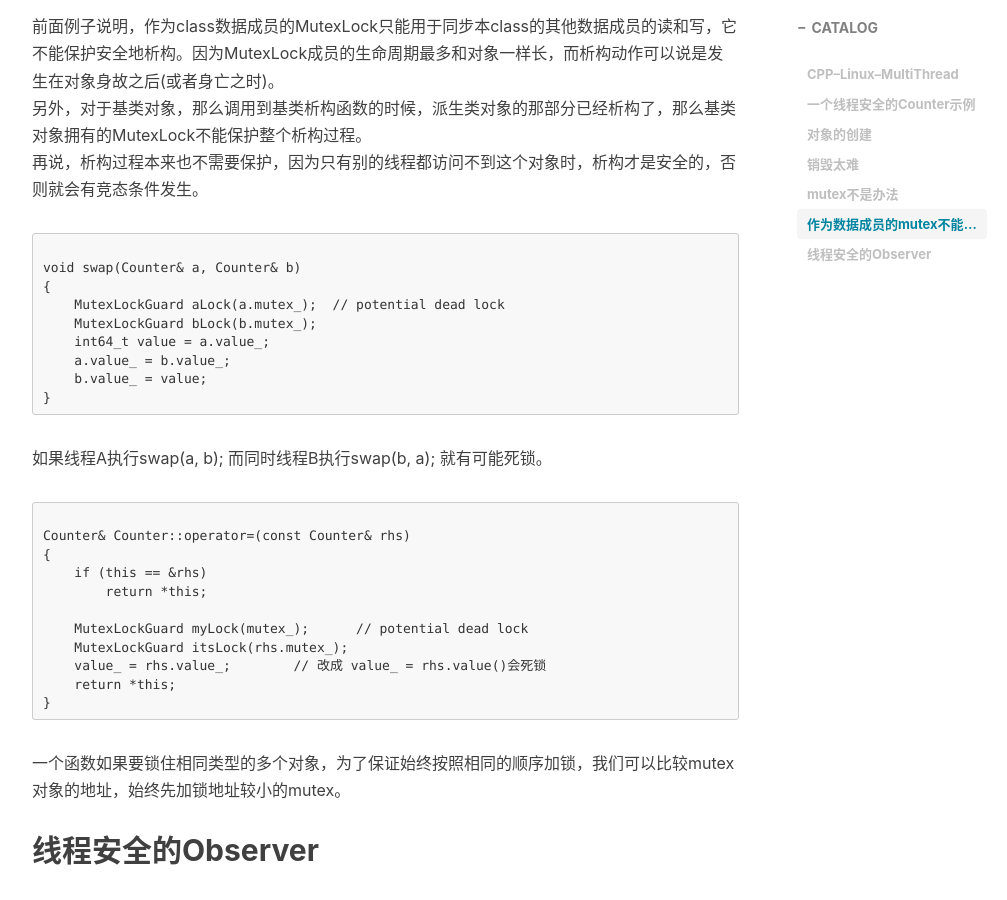
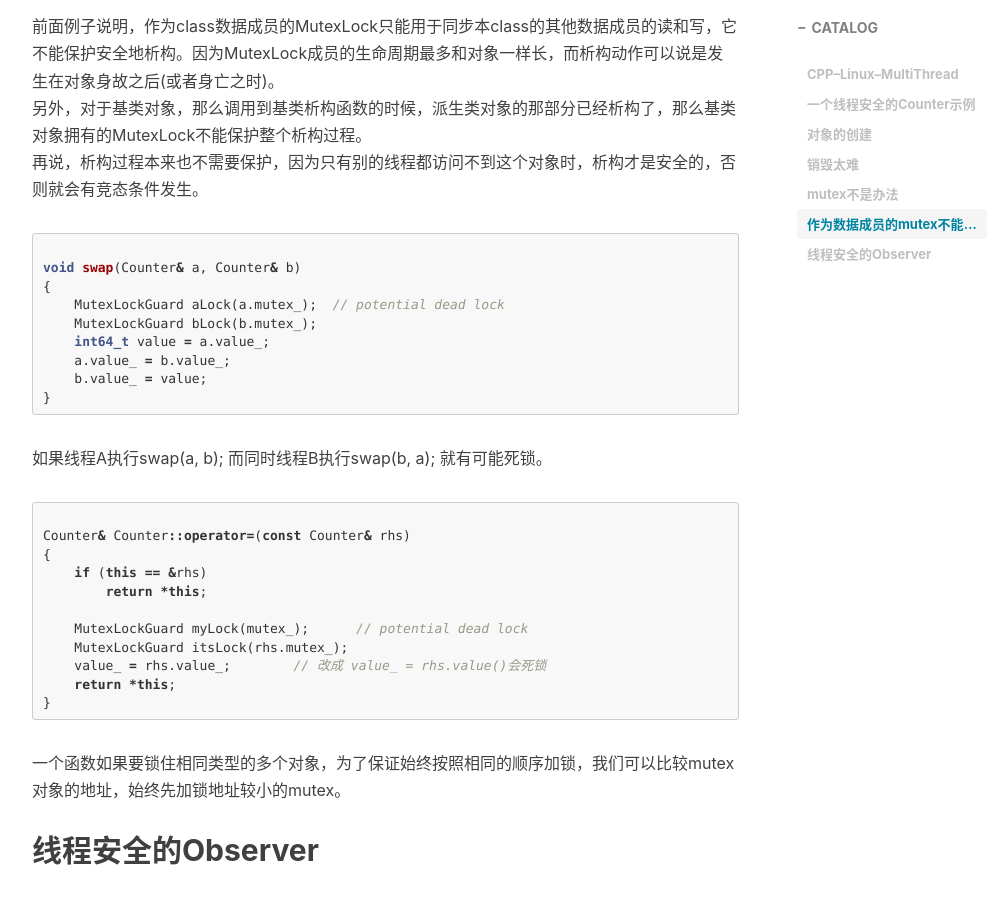
Before and after one commit to AugustineTong/TongBlog, a Jekyll site: the page built from _posts/2018-12-12-CPP--Linux--MultiThread.md, in a window 1280 px wide and 900 px high, scrolled down 3690 px. Shown: the whole window, without its empty margins (233-1240 px from the left). Built offline with Jekyll 4.4.1, drawn with Linux system fonts in a browser that asks for light colours; nearby versions of some CDN libraries; comment, search, counter and statistics services are not loaded; some of the changed text lies outside the part shown.

Commit message:
Update 2018-12-12-CPP--Linux--MultiThread.md

````diff
--- a/_posts/2018-12-12-CPP--Linux--MultiThread.md
+++ b/_posts/2018-12-12-CPP--Linux--MultiThread.md
@@ -60,7 +60,7 @@ int64_t Counter::getAndIncrease() {
 
 之所以这么规定，是因为在构造函数执行期间对象还没有完成初始化，如果this被泄露(escape)给了其他对象，(其自身创建的子对象除外)，则别的线程有可能访问这个半成品对象，这会造成难以预料的后果。
 
-<pre>
+```cpp
 // Don't do this
 class Foo : public Observer
 {
@@ -90,7 +90,7 @@ public:
 Foo* pFoo = new Foo;
 Observable* s = getSubject();
 pFoo->observe(s);  // 二段式构造，或者直接写 s->register_(pFoo);
-</pre>
+```
 
 这里也说明，二段式构造————即构造函数 + initialize()————有时候会是好办法，这虽然不符合C++教条，但是多线程下别无选择。另外，既然允许二段式构造，那么构造函数不必主动抛出异常，调用方法靠initialize()的返回值来判断对象是否构造成功，这能简化错误处理。
 
@@ -106,7 +106,7 @@ pFoo->observe(s);  // 二段式构造，或者直接写 s->register_(pFoo);
 
 ### mutex不是办法
 mutex只能保证函数一个接一个的执行，考虑下面的代码，它试图用互斥锁来保护析构函数：
-<pre>
+```cpp
 Foo::~Foo()
 {
     MutexLockGuard lock(mutex_);
@@ -119,10 +119,10 @@ void Foo::update()
     // make use of internal state
 }
 
-</pre>
+```
 
 此时，有A、B两个线程都能看到Foo对象x，线程A即将销毁x，而线程B正准备调用x->update()
-<pre>
+```cpp
 extern Foo* x;
 
 // thread A
@@ -134,7 +134,7 @@ if (x)
 {
     x -> update();
 }
-</pre>
+```
 
 1. 线程A执行到了析构函数的(1)处，已经持有了互斥锁，即将继续往下执行。
 2. 线程B通过了if(2)检测，阻塞在了(2)处
@@ -149,7 +149,7 @@ if (x)
 另外，对于基类对象，那么调用到基类析构函数的时候，派生类对象的那部分已经析构了，那么基类对象拥有的MutexLock不能保护整个析构过程。
 再说，析构过程本来也不需要保护，因为只有别的线程都访问不到这个对象时，析构才是安全的，否则就会有竞态条件发生。
 
-<pre>
+```cpp
 
 void swap(Counter& a, Counter& b)
 {
@@ -159,11 +159,11 @@ void swap(Counter& a, Counter& b)
     a.value_ = b.value_;
     b.value_ = value;
 }
-</pre>
+```
 
 如果线程A执行swap(a, b); 而同时线程B执行swap(b, a); 就有可能死锁。
 
-<pre>
+```cpp
 
 Counter& Counter::operator=(const Counter& rhs)
 {
@@ -175,7 +175,7 @@ Counter& Counter::operator=(const Counter& rhs)
     value_ = rhs.value_;        // 改成 value_ = rhs.value()会死锁
     return *this;
 }
-</pre>
+```
 
 一个函数如果要锁住相同类型的多个对象，为了保证始终按照相同的顺序加锁，我们可以比较mutex对象的地址，始终先加锁地址较小的mutex。
 
````
